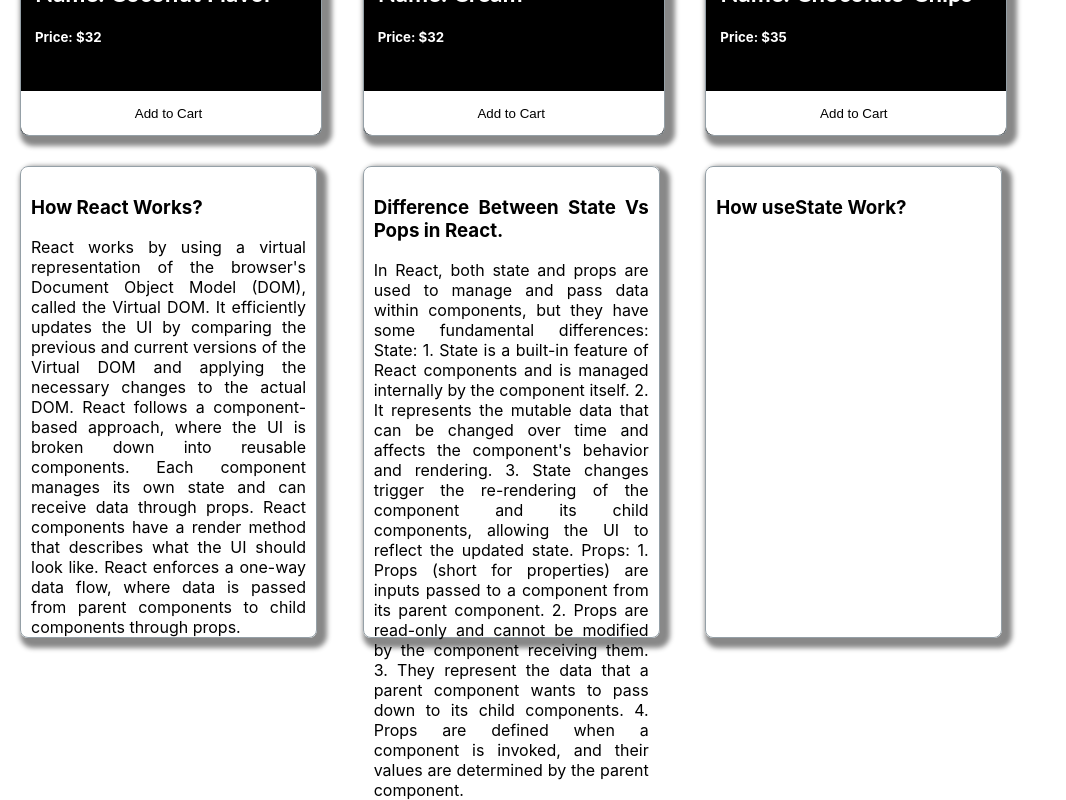
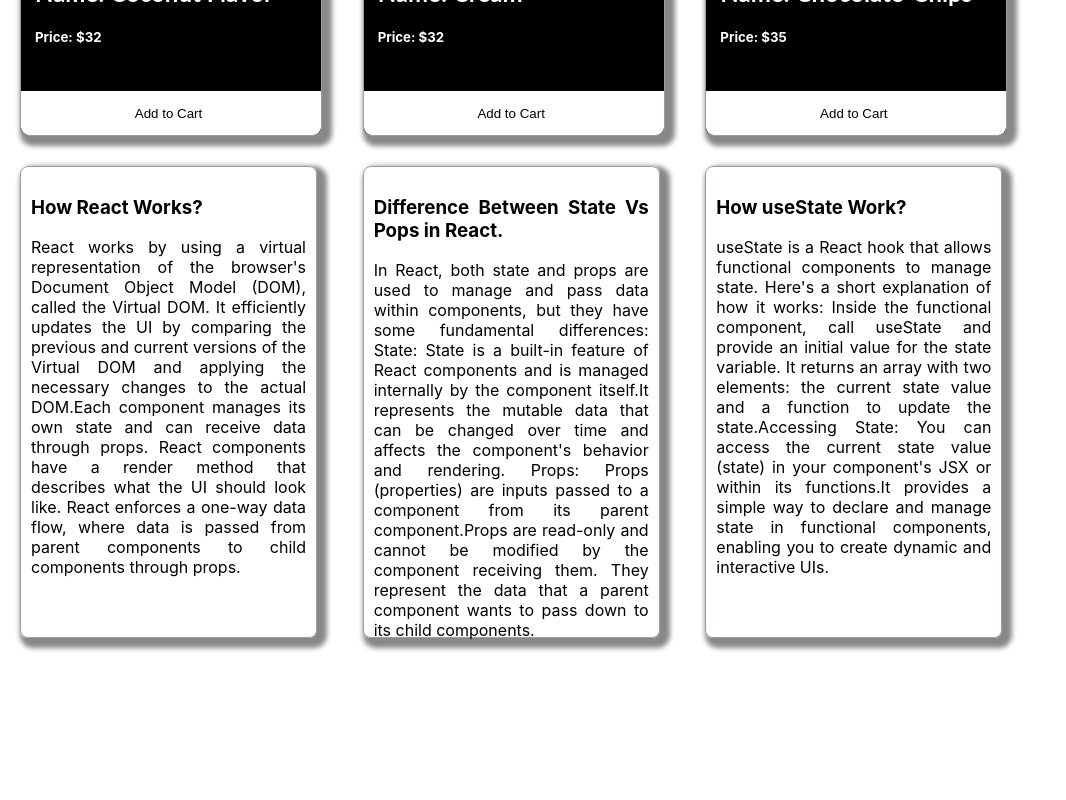
Before and after one commit to Tawhidaa/react-lucky-one-assignmet, a React (Create React App) app: page / in a window 1280 px wide. Shown: the part 1342-2142 px from the top of the page, without its empty margins (0-1066 px from the left). After the commit the page ends 2010 px from the top, so only its background shows below. Built offline with nearby package versions, Linux system fonts and the light colour scheme.

Commit message:
Question-ans updated

```diff
--- a/src/Component/Question/Question.js
+++ b/src/Component/Question/Question.js
@@ -7,7 +7,7 @@ const Question = () => {
           <div className="question-cart">
             <h3>How React Works?</h3>
             <p>
-              React works by using a virtual representation of the browser's Document Object Model (DOM), called the Virtual DOM. It efficiently updates the UI by comparing the previous and current versions of the Virtual DOM and applying the necessary changes to the actual DOM. React follows a component-based approach, where the UI is broken down into reusable components. Each component manages its own state and can receive data through props. React components have a render method that describes what the UI should look like. React enforces a one-way data flow, where data is passed from parent components to child components through props.
+              React works by using a virtual representation of the browser's Document Object Model (DOM), called the Virtual DOM. It efficiently updates the UI by comparing the previous and current versions of the Virtual DOM and applying the necessary changes to the actual DOM.Each component manages its own state and can receive data through props. React components have a render method that describes what the UI should look like. React enforces a one-way data flow, where data is passed from parent components to child components through props.
             </p>
           </div>
           <div className="question-cart">
@@ -15,20 +15,17 @@ const Question = () => {
             <p>
              In React, both state and props are used to manage and pass data within components, but they have some fundamental differences:
              State:
-             1. State is a built-in feature of React components and is managed internally by the component itself.
-             2. It represents the mutable data that can be changed over time and affects the component's behavior and rendering.
-             3. State changes trigger the re-rendering of the component and its child components, allowing the UI to reflect the updated state.
+             State is a built-in feature of React components and is managed internally by the component itself.It represents the mutable data that can be changed over time and affects the component's behavior and rendering.
              Props:
-             1. Props (short for properties) are inputs passed to a component from its parent component.
-             2. Props are read-only and cannot be modified by the component receiving them.
-             3. They represent the data that a parent component wants to pass down to its child components.
-             4. Props are defined when a component is invoked, and their values are determined by the parent component.
+             Props (properties) are inputs passed to a component from its parent component.Props are read-only and cannot be modified by the component receiving them.
+            They represent the data that a parent component wants to pass down to its child components.
             </p>
           </div>
           <div className="question-cart">
             <h3>How useState Work?</h3>
             <p>
-
+            useState is a React hook that allows functional components to manage state. Here's a short explanation of how it works:
+             Inside the functional component, call useState and provide an initial value for the state variable. It returns an array with two elements: the current state value and a function to update the state.Accessing State: You can access the current state value (state) in your component's JSX or within its functions.It provides a simple way to declare and manage state in functional components, enabling you to create dynamic and interactive UIs.
             </p>
           </div>
         </div>
```
